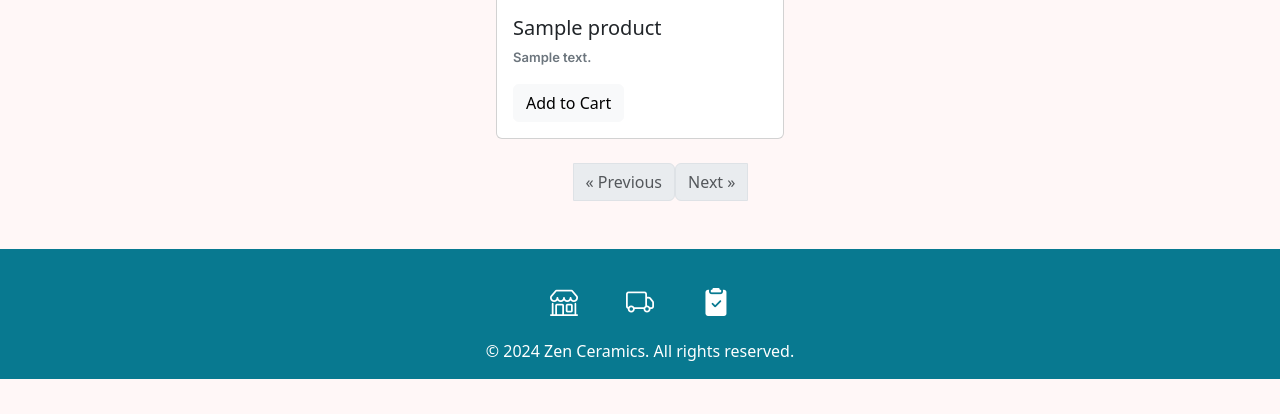
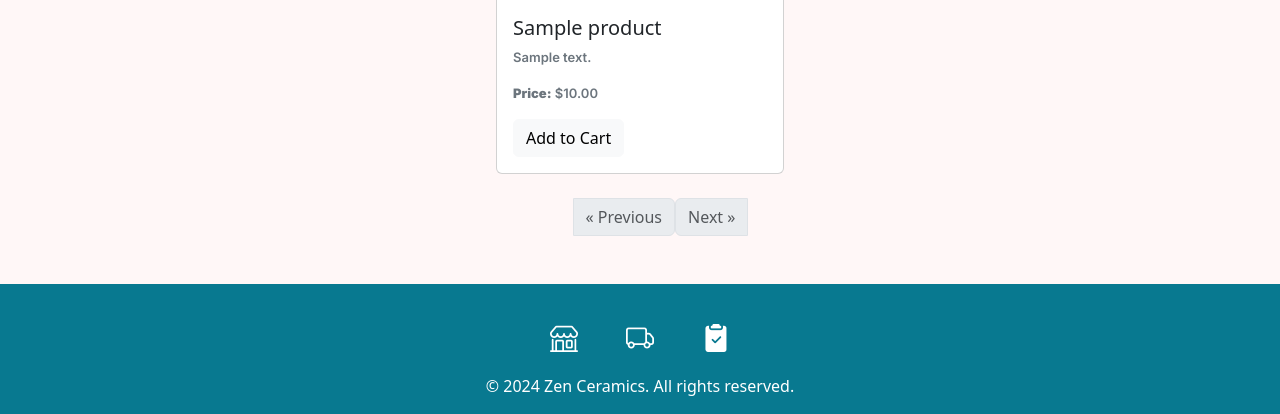
Before and after one commit to emidombek/zenceramics, a Django app: page /products/ in a window 1280 px wide. Shown: the part 579-993 px from the top of the page. Before the commit the page ends 958 px from the top, so only its background shows below. Run offline with Django 4.2, Linux system fonts and the light colour scheme; tables that the repository leaves empty hold one stand-in row (values such as "Sample post"); some libraries are stand-ins or nearby versions.

Commit message:
Add price to cards

```diff
--- a/products/templates/products/product_list.html
+++ b/products/templates/products/product_list.html
@@ -30,6 +30,7 @@
             <div class="card-body">
               <h5 class="card-title">{{ product.name }}</h5>
               <p class="card-text">{{ product.description }}</p>
+              <p class="card-text"><strong>Price:</strong> ${{ product.price }}</p>
               <div class="text-end">
                 <a href="#" class="btn btn-light">Add to Cart</a>
               </div>
```
